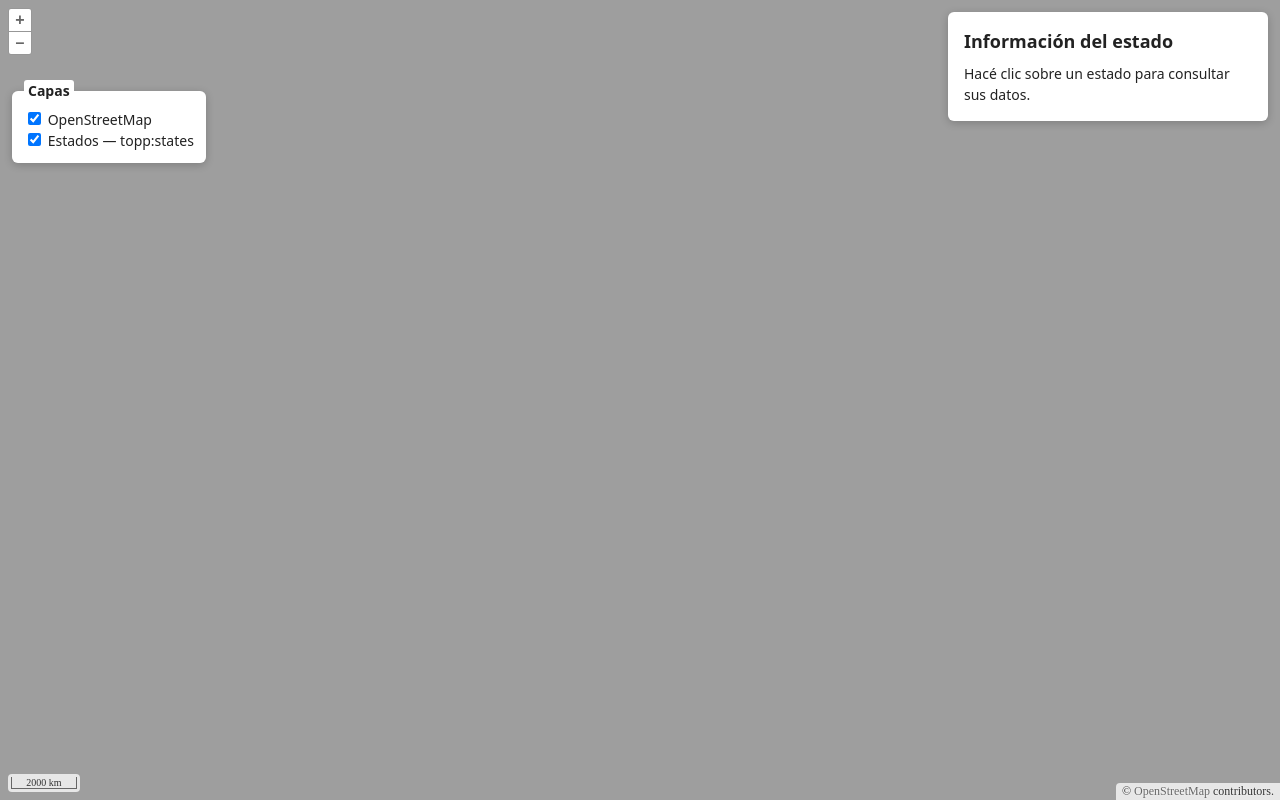
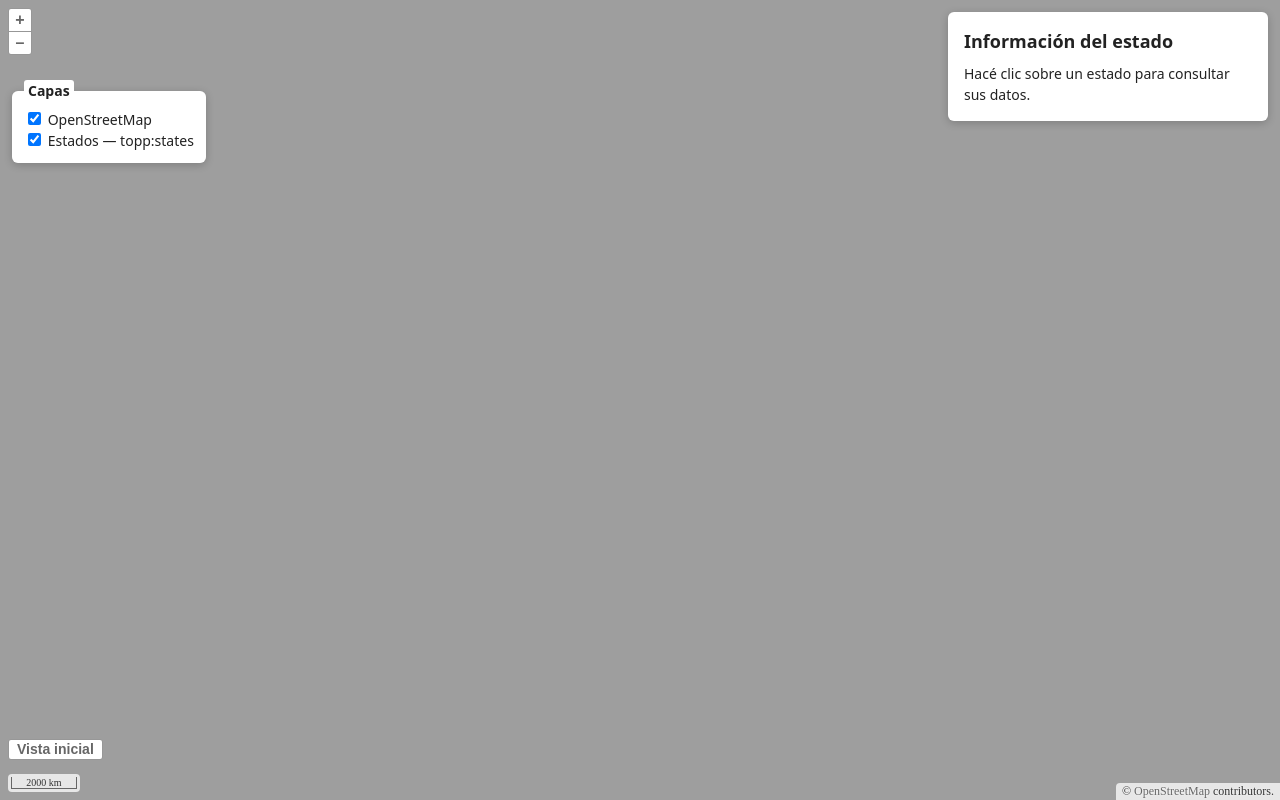
Before and after one commit to po2410dev/codex-gis-lab, a website built with Vite: page index.html in a window 1280 px wide. Built offline with nearby package versions, Linux system fonts and the light colour scheme.

Commit message:
Vista inicial

```diff
--- a/main.js
+++ b/main.js
@@ -1,5 +1,6 @@
 import './style.css';
 import {Map, View} from 'ol';
+import Control from 'ol/control/Control';
 import ScaleLine from 'ol/control/ScaleLine';
 import TileLayer from 'ol/layer/Tile';
 import ImageLayer from 'ol/layer/Image';
@@ -20,19 +21,41 @@ const geoserverLayer = new ImageLayer({
   })
 });
 
+const initialView = {
+  center: [0, 0],
+  zoom: 2,
+  rotation: 0
+};
+
 const map = new Map({
   target: 'map',
   layers: [
     osmLayer,
     geoserverLayer
   ],
-  view: new View({
-    center: [0, 0],
-    zoom: 2
-  })
+  view: new View({...initialView, center: [...initialView.center]})
 });
 
 map.addControl(new ScaleLine());
+
+const resetViewButton = document.createElement('button');
+resetViewButton.type = 'button';
+resetViewButton.textContent = 'Vista inicial';
+resetViewButton.title = 'Volver a la vista inicial del mapa';
+resetViewButton.setAttribute('aria-label', resetViewButton.title);
+resetViewButton.lang = 'es';
+resetViewButton.addEventListener('click', () => {
+  const view = map.getView();
+  view.cancelAnimations();
+  view.setCenter([...initialView.center]);
+  view.setZoom(initialView.zoom);
+  view.setRotation(initialView.rotation);
+});
+
+const resetViewControl = document.createElement('div');
+resetViewControl.className = 'reset-view ol-unselectable ol-control';
+resetViewControl.append(resetViewButton);
+map.addControl(new Control({element: resetViewControl}));
 
 const featureInfo = document.getElementById('feature-info-content');
 let latestRequest = 0;
--- a/style.css
+++ b/style.css
@@ -9,6 +9,17 @@ html, body {
   top: 0;
   bottom: 0;
   width: 100%;
+}
+
+.reset-view {
+  bottom: 2.5em;
+  left: .5em;
+}
+
+.reset-view button {
+  width: auto;
+  padding: 0 8px;
+  font-size: 14px;
 }
 
 #layer-selector {
```
